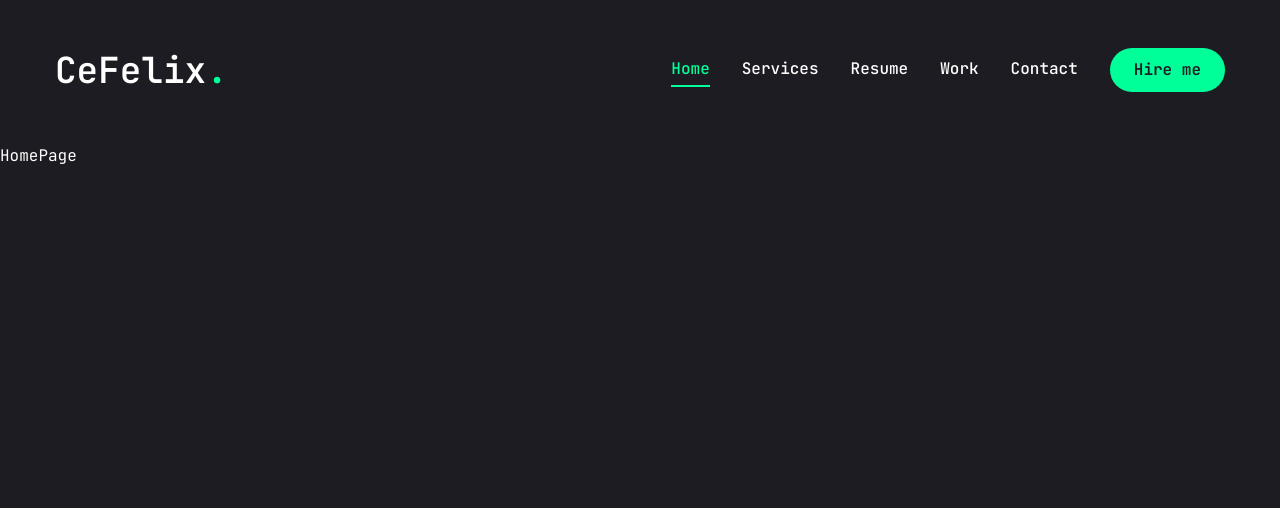
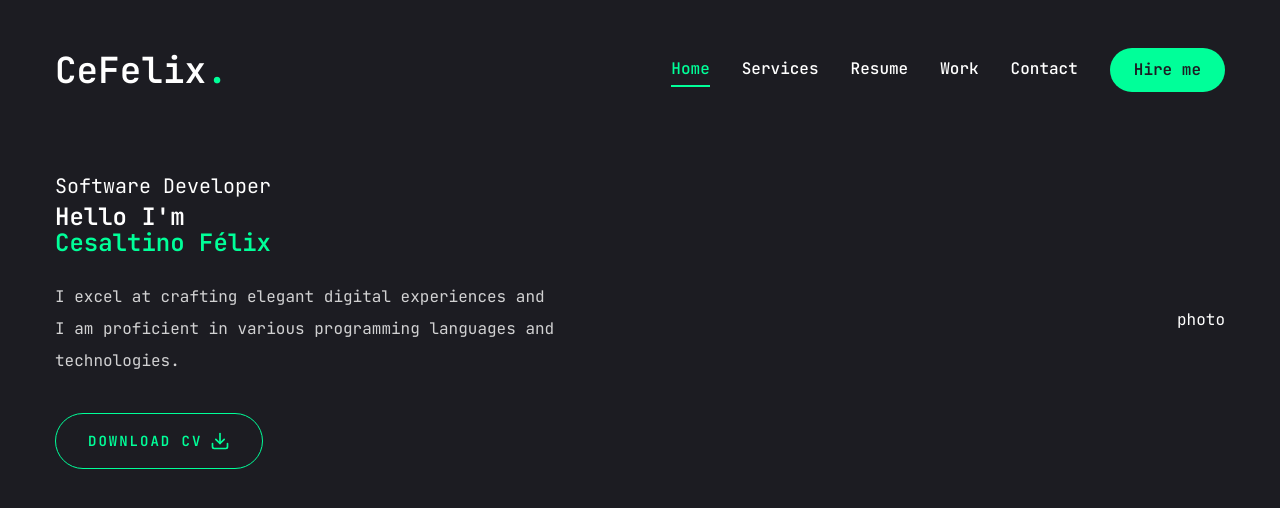
Before and after one commit to CesaltinoFelix/cesaltino-felix-portifolio, a Next.js app: page / in a window 1280 px wide. Shown: the top 508 px of the page. Built offline with nearby package versions, Linux system fonts and the light colour scheme.

Commit message:
updating code

```diff
--- a/app/globals.css
+++ b/app/globals.css
@@ -6,4 +6,13 @@
     body{
       @apply font-primary bg-primary text-white leading-loose;
     }
+    .h1{
+      @apply text-[42px] xl:text-[88px] leading-[1.1] font-semibold;
+    }
+    .h2{
+      @apply text-[36px] xl:text-[48px] leading-[1.1] font-semibold;
+    }
+    .h1{
+      @apply text-[20px] xl:text-[24px] leading-[1.1] font-semibold;
+    }
   }
--- a/app/page.jsx
+++ b/app/page.jsx
@@ -1,7 +1,42 @@
-export default function Home() {
-  return (
-    <main>
-      HomePage
-    </main>
-  );
-}
+import Socials from "@/components/Socials"
+import { Button } from "@/components/ui/button"
+import {FiDownload} from "react-icons/fi"
+
+const Home = () => {
+  return(
+  <section className="h-full">
+    <div className="container mx-auto h-full">
+      <div className="flex flex-col xl:flex-row items-center justify-between xl:pt-8 xl:pb-24">
+        {/* Text */}
+        <div className="text-center xl:text-left">
+          <span className="text-xl">Software Developer</span>
+          <h1 className="h1 mb-6">
+            Hello I'm <br /> <span className="text-accent">Cesaltino Félix</span>
+          </h1>
+          <p className="max-w-[500px] mb-9 text-white/80">
+            I excel at crafting elegant digital experiences and I am proficient in various programming languages and technologies.
+          </p>
+          {/* btn and socials */}
+          <div className="flex flex-col xl:flex-row items-center gap-8">
+            <Button
+            variant="outline"
+            size="lg"
+            className="uppercase flex items-center gap-2"
+            >
+              <span>Download CV</span>
+              <FiDownload className="text-xl"/>
+            </Button>
+            <div className="mb-8 xl:mb-0">
+              <Socials/>
+            </div>
+          </div>
+        </div>
+
+        {/* Photo */}
+        <div>photo</div>
+      </div>
+    </div>
+  </section>
+)}
+
+export default Home
--- /dev/null
+++ b/components/Socials.jsx
@@ -0,0 +1,20 @@
+import { Link } from "lucide-react"
+import {FaGitHub, FaLinkedinIn, FaYoutube, FaTwitter} from "react-icons/fa"
+
+
+const socials = [
+    {icon: <FaGitHub/>, path: "https://github.com/CesaltinoFelix"},
+    {icon: <FaLinkedinIn/>, path: "https://www.linkedin.com/in/cesaltinofelix"},
+    {icon: <FaYoutube/>, path: "https://www.youtube.com/@cesaltinofelix"},
+    {icon: <FaTwitter/>, path: "https://x.com/CesaltinoFelix"}
+]
+
+const Socials = ()=> {
+    return <div>
+        {socials.map((social, index)=>{
+            return
+        })}
+    </div>
+}
+
+export default Socials
```
